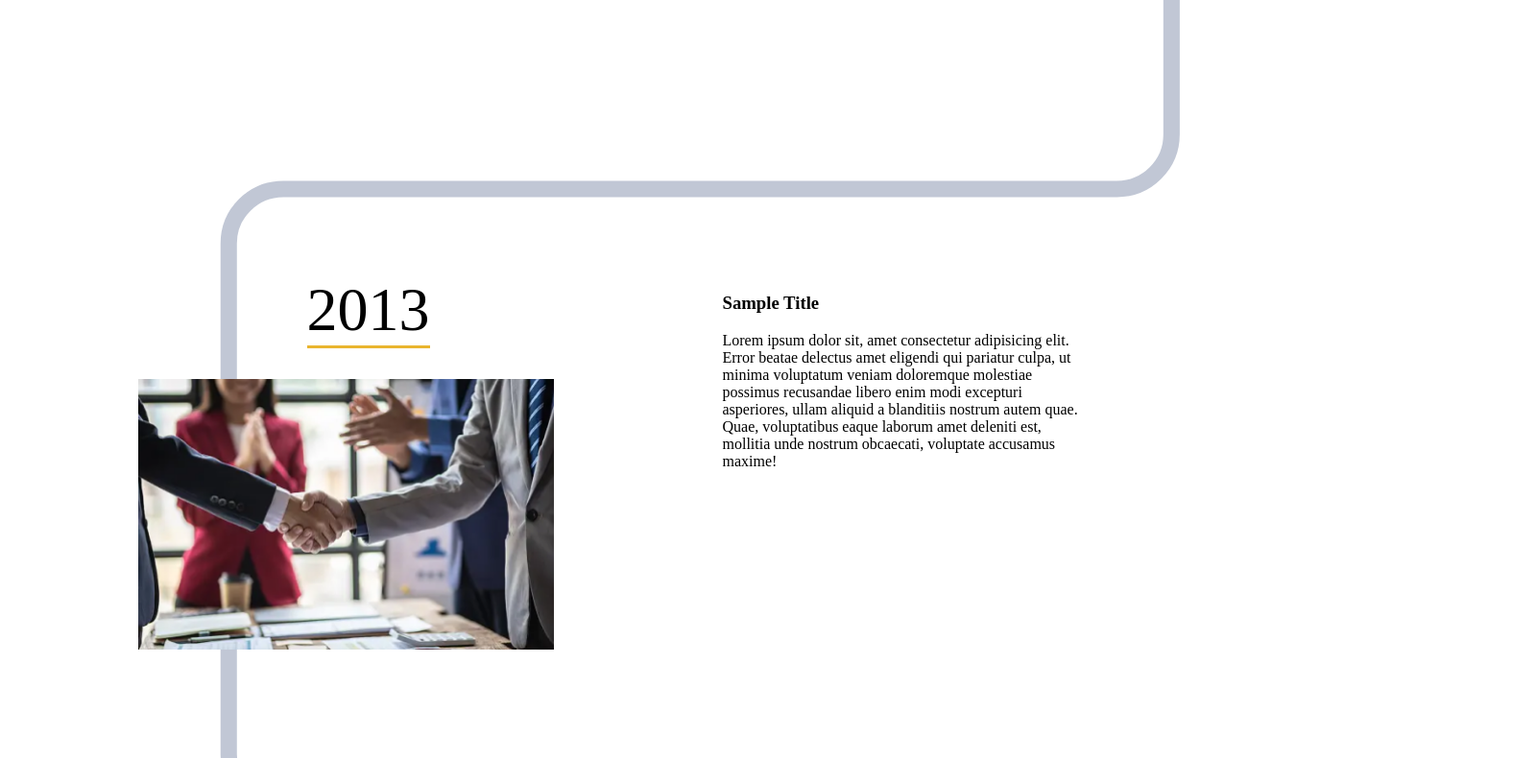
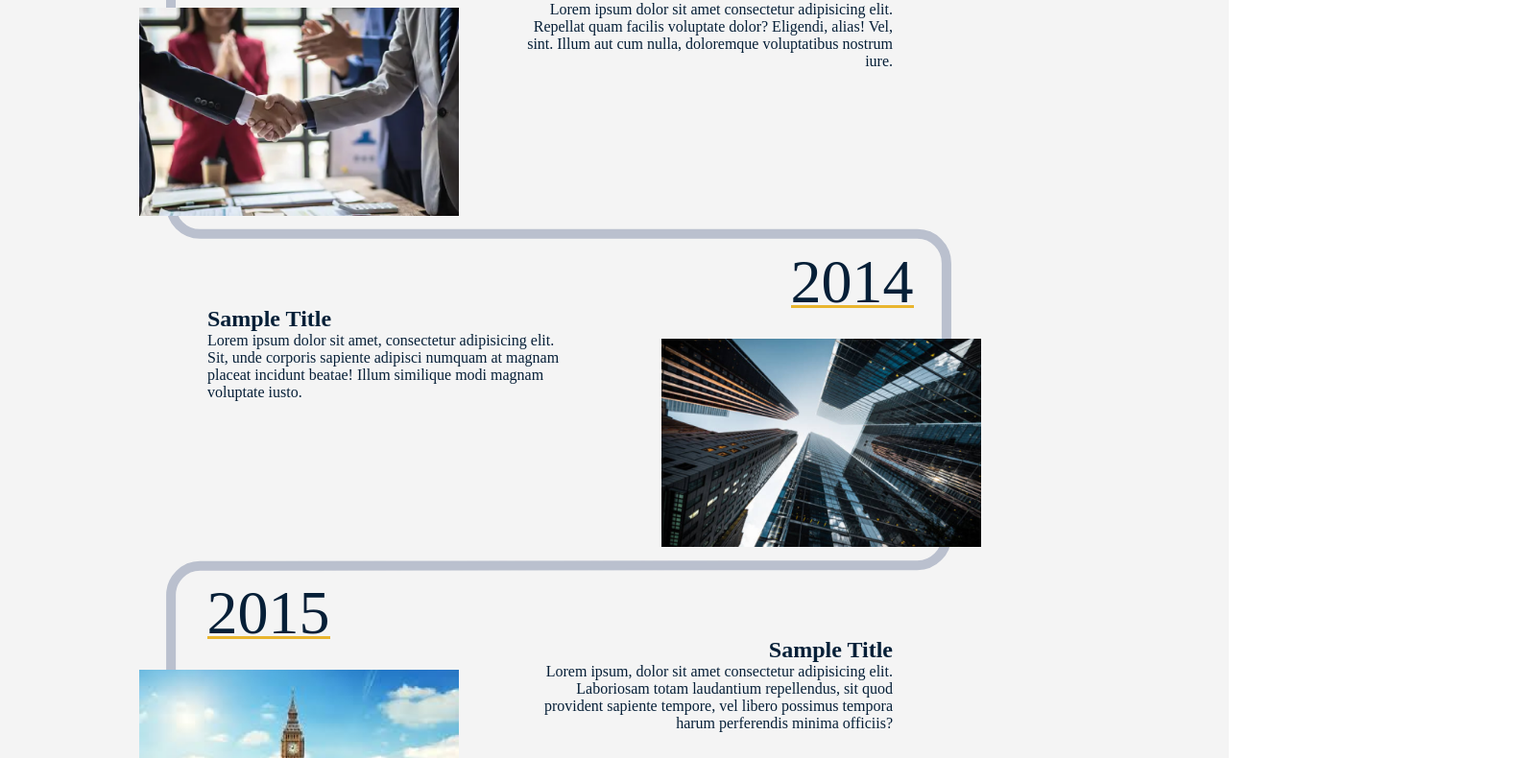
Before and after one commit to alidev9/aptuis-story-section, a plain HTML site: page index.html in a window 1280 px wide. Shown: the part 656-1446 px from the top of the page at 96% size, 1600 px wide, since content can reach past the window. Drawn offline with Linux system fonts and the light colour scheme; a web font is replaced by a local one.

Commit message:
Implemented the basic design using an SVG

```diff
--- a/index.html
+++ b/index.html
@@ -17,7 +17,7 @@
                 <div class="milestone-item">
                         <div class="milestone-story-container">
                             <h3>Sample Title</h3>
-                            <p>Lorem ipsum dolor sit, amet consectetur adipisicing elit. Nesciunt natus quis sunt illo laborum quibusdam quidem nihil optio eius accusamus nam, tempore id placeat ipsam fuga modi quae, saepe, eos porro excepturi consequuntur culpa iure libero doloremque. Magni mollitia repellendus dolorum harum dolores perferendis unde ullam possimus eum. Veniam, quaerat?</p>
+                            <p>Lorem ipsum dolor sit amet consectetur adipisicing elit. Quis nesciunt molestiae beatae ut recusandae nemo, sunt impedit consequatur vero debitis dignissimos veritatis praesentium quos libero?</p>
                         </div>
                         <div class="milestone-image-container">
                             <h4>2012</h4>
@@ -27,7 +27,7 @@
                 <div class="milestone-item">
                         <div class="milestone-story-container">
                             <h3>Sample Title</h3>
-                            <p>Lorem ipsum dolor sit, amet consectetur adipisicing elit. Error beatae delectus amet eligendi qui pariatur culpa, ut minima voluptatum veniam doloremque molestiae possimus recusandae libero enim modi excepturi asperiores, ullam aliquid a blanditiis nostrum autem quae. Quae, voluptatibus eaque laborum amet deleniti est, mollitia unde nostrum obcaecati, voluptate accusamus maxime!</p>
+                            <p>Lorem ipsum dolor sit amet consectetur adipisicing elit. Repellat quam facilis voluptate dolor? Eligendi, alias! Vel, sint. Illum aut cum nulla, doloremque voluptatibus nostrum iure.</p>
                         </div>
                         <div class="milestone-image-container">
                             <h4>2013</h4>
@@ -37,7 +37,7 @@
                 <div class="milestone-item">
                         <div class="milestone-story-container">
                             <h3>Sample Title</h3>
-                            <p>Ex vero doloribus debitis laudantium earum quia necessitatibus, neque quam molestias! Reprehenderit commodi quasi labore nihil, sed ad, eligendi repellendus hic deserunt reiciendis deleniti. Velit nesciunt minima fugit! Atque, nostrum laborum dolor vitae deserunt facilis corrupti nobis voluptate rerum ipsum veritatis iure corporis ducimus harum iusto mollitia autem temporibus reprehenderit.</p>
+                            <p>Lorem ipsum dolor sit amet, consectetur adipisicing elit. Sit, unde corporis sapiente adipisci numquam at magnam placeat incidunt beatae! Illum similique modi magnam voluptate iusto.</p>
                         </div>
                         <div class="milestone-image-container">
                             <h4>2014</h4>
@@ -47,7 +47,7 @@
                 <div class="milestone-item">
                         <div class="milestone-story-container">
                             <h3>Sample Title</h3>
-                            <p>Excepturi deserunt, nemo veritatis error assumenda quo sed dolorum esse officia? Voluptas magni iusto, optio itaque dolorum dolores ducimus. Dolore, ab pariatur? Nulla repudiandae, eveniet quod architecto quidem laudantium. Suscipit quaerat corporis nulla quibusdam deserunt minus libero exercitationem facere. Eligendi vel quibusdam alias nemo eveniet corporis porro nobis numquam dolor?</p>
+                            <p>Lorem ipsum, dolor sit amet consectetur adipisicing elit. Laboriosam totam laudantium repellendus, sit quod provident sapiente tempore, vel libero possimus tempora harum perferendis minima officiis?</p>
                         </div>
                         <div class="milestone-image-container">
                             <h4>2015</h4>
@@ -57,7 +57,7 @@
                 <div class="milestone-item">
                         <div class="milestone-story-container">
                             <h3>Sample Title</h3>
-                            <p>Lorem ipsum dolor sit amet consectetur adipisicing elit. Tenetur corrupti eaque error odio aspernatur, corporis distinctio quis in facilis asperiores, doloribus laboriosam architecto totam dignissimos. Quia velit, reiciendis rem sapiente voluptatibus beatae vel eos ex obcaecati saepe possimus itaque ullam dolore ducimus ipsum molestiae accusantium quidem cupiditate neque impedit! Aut?</p>
+                            <p>Lorem ipsum dolor sit amet consectetur adipisicing elit. Illum doloribus quam adipisci numquam quibusdam nostrum tempore voluptatem esse, voluptates, voluptas, perspiciatis similique itaque dolorem ad.</p>
                         </div>
                         <div class="milestone-image-container">
                             <h4>2016</h4>
--- a/styles/index.css
+++ b/styles/index.css
@@ -13,72 +13,138 @@ body{
 main{
     display: flex;
     flex-flow: column nowrap;
-    width: 1920px;
+    width: 100%;
 }
 
 /*styling the roadmap section*/
 .roadmap-container{
-    margin: 128px 0px;
+    padding: 128px 0px;
     display: flex;
     flex-flow: column nowrap;
-    align-items: center;
+    background-color: #f4f4f4;
+    box-sizing: border-box;
+
+    width: 100%;
 }
 
 .milestone-items-container{
     display: flex;
     flex-flow: column nowrap;
-    align-items: center;
-    gap: 288px;
+    height: 1750px;
 
-    background: url('/assets/Vector.svg');
-    background-size: contain;
+    background: url('/assets/vector.svg');
     background-repeat: no-repeat;
-    background-position: center;
+
+    box-sizing: border-box;
 }
 
 .milestone-item{
     display: flex;
+    /*in order to fit into the roadmap design*/
+    width: 758px;
+    height: 345px;
+    padding-top: 32px;
+    box-sizing: border-box;
+    gap: 41px;
+
+    margin-left: 264px;
 }
-
 :nth-child(even of .milestone-item){
+    /*alternating the order of milestone-item children that are even*/
     flex-flow: row-reverse nowrap;
-}
-/*Adjusting milestone-item margins*/
-:nth-child(1 of .milestone-item){
-    padding-top: 64px;
-}
-:nth-child(n of .milestone-item):last-child{
-    padding-bottom: 64px;
-}
-:nth-child(odd of .milestone-item) > .milestone-image-container{
-    margin-left: 288px;
-}
-:nth-child(odd of .milestone-item) > .milestone-story-container{
-    margin-left: 176px;
-}
-:nth-child(even of .milestone-item) > .milestone-story-container{
-    margin-left: 176px;
-}
-
-.milestone-item > .milestone-story-container > p{
-    width: 384px;
-}
-
-.milestone-item img{
-    width: 433px;
+    gap: 64px;
 }
 
 /*applying font*/
 .milestone-story-container > h3,
 .milestone-story-container > p,
-.milestone-image-container > h4{
+.milestone-image-container > h4,
+.roadmap-container > h2{
     font-family: "Vollkorn SC";
 }
 
-.milestone-image-container > h4{
-    width: min-content;
+.roadmap-container > h2{
     font-size: 64px;
     font-weight: 400;
-    margin: 0 0 32px 176px;
-    border-bottom: 3px solid #E9B52F;
+    line-height: 70px;
+    margin: 0 0 6px 32px;
+    width: fit-content;
 }
+
+.roadmap-container > h2::after{
+    content: url('/assets/yellow-arrow.svg');
+    margin-left: 24px;
+}
+
+.milestone-story-container > h3,
+.milestone-image-container > h4{
+    margin: 0;
+}
+.roadmap-container > h2,
+.milestone-story-container > h3,
+.milestone-story-container > p,
+.milestone-image-container > h4{
+    color: #061f37;
+}
+.milestone-story-container{
+    padding-top: 49px;
+}
+
+.milestone-story-container > h3{
+    font-size: 24px;
+    font-weight: 600;
+}
+
+.milestone-story-container > p{
+    margin: 0;
+    width: 384px;
+}
+
+.milestone-image-container{
+    display: flex;
+    flex-flow: column nowrap;
+}
+
+:nth-child(even of .milestone-item) > .milestone-image-container{
+    position: relative;
+    right: 116px;
+}
+:nth-child(odd of .milestone-item) > .milestone-story-container{
+    position: relative;
+    right: 48px;
+}
+:nth-child(even of .milestone-item) > .milestone-story-container{
+    position: relative;
+    right: 92px;
+    text-align: right;
+}
+
+.milestone-image-container > h4{
+    font-size: 64px;
+    font-weight: 400;
+    border-bottom: 3px #E9B52F solid;
+    line-height: 48px;
+    width: min-content;
+    align-self: center;
+}
+
+:nth-child(odd of .milestone-item) > .milestone-image-container > h4{
+    position: relative;
+    left: 32px;
+}
+
+:nth-child(even of .milestone-item) > .milestone-image-container > h4{
+    position: relative;
+    right: 12px;
+}
+
+
+.milestone-image-container > img{
+    padding-top: 32px;
+    width: 333px;
+}
+
+:nth-child(even of .milestone-item) > .milestone-image-container > img{
+    position: relative;
+    left: 20px;
+}
```
Also changed, not shown: assets/Vector.svg (deleted), assets/vector.svg (added), assets/yellow-arrow.svg (added).
